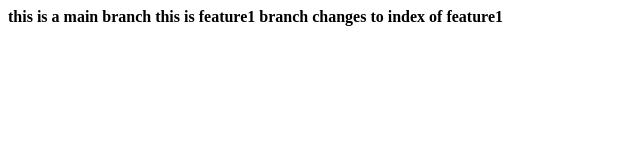
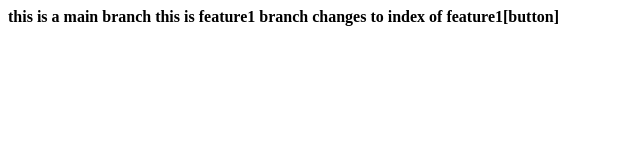
Before and after one commit to Mahesh5132/localrepo, a plain HTML site: page index.html in a window 1280 px wide. Shown: the full height of the page, 0-640 px from the left. Drawn offline with Linux system fonts and the light colour scheme.

Commit message:
button added

```diff
--- a/index.html
+++ b/index.html
@@ -1,3 +1,3 @@
 <B>this is a main branch</B>
 <B>this is feature1 branch</B>
-<B>changes to index of feature1</B>
+<B>changes to index of feature1[button]</B>
```
